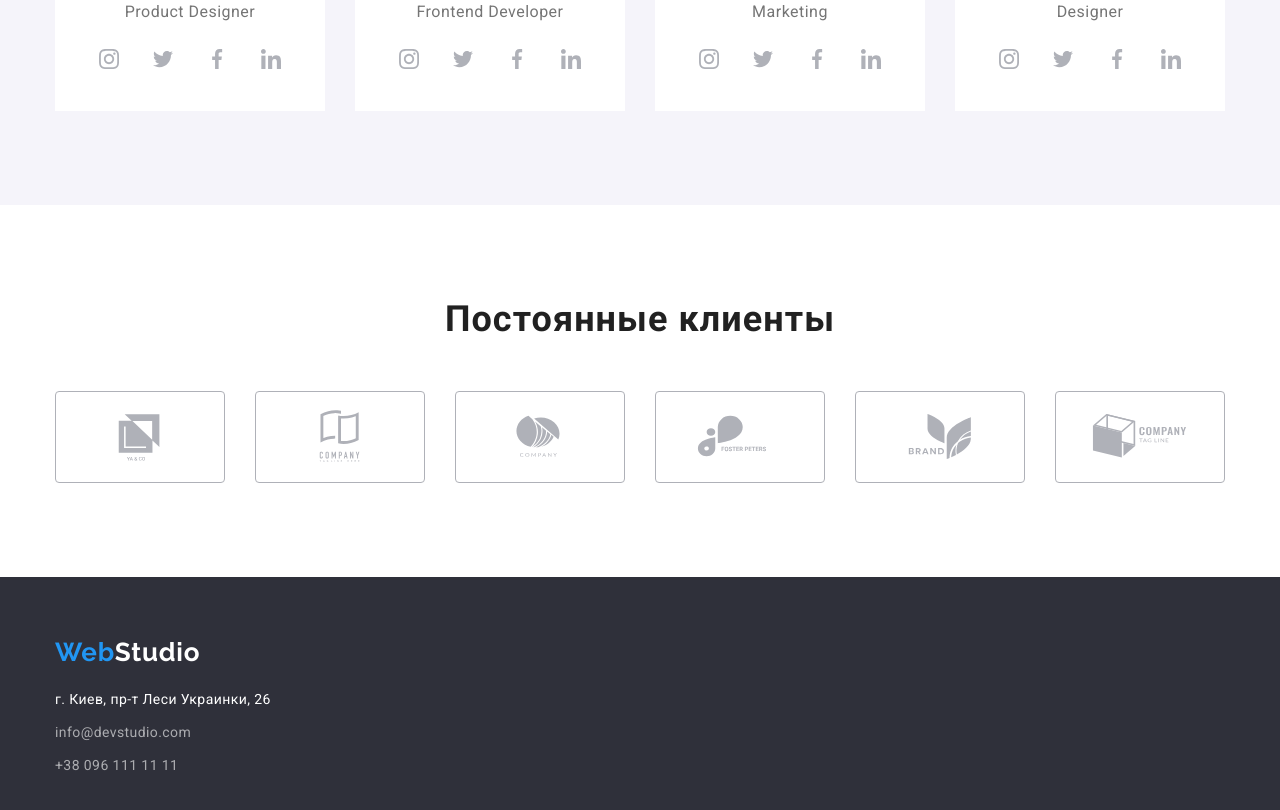
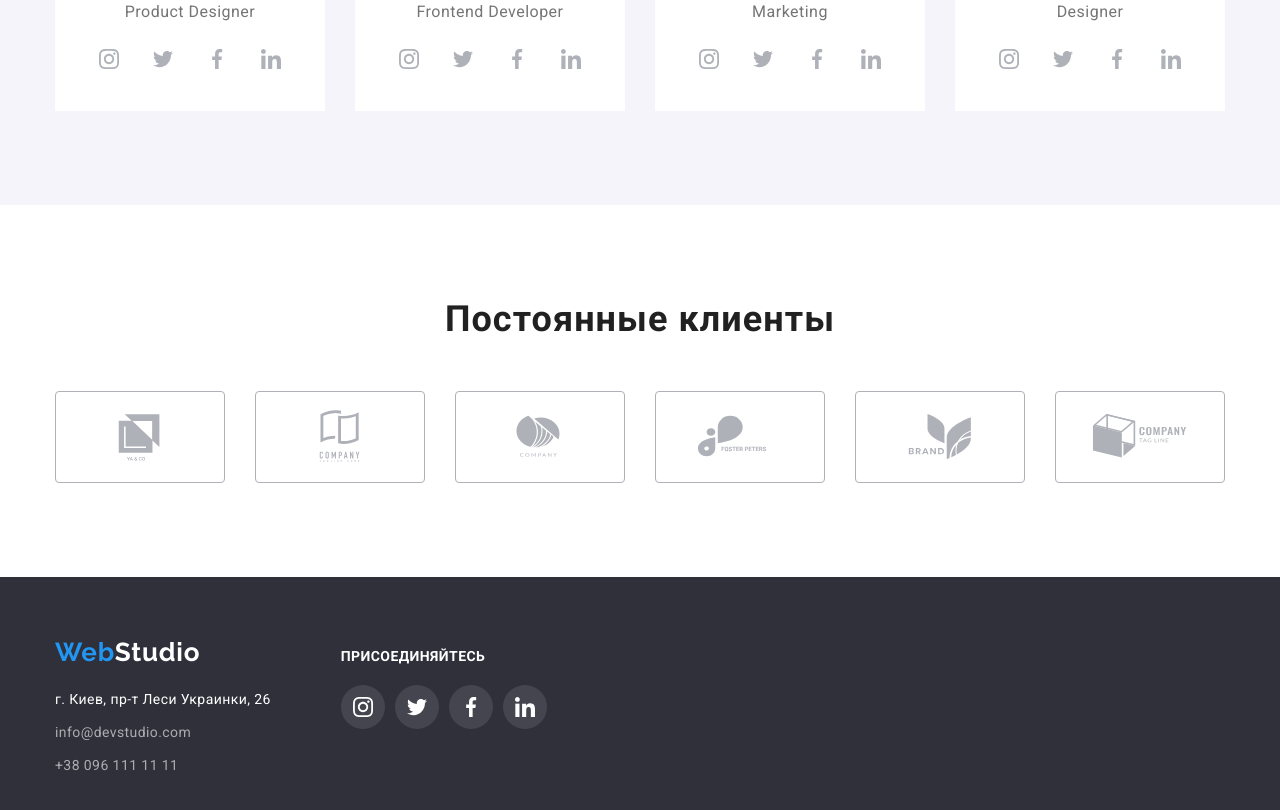
Before and after one commit to MaksimGordienko89/goit-markup-hw-04, a plain HTML site: page index.html in a window 1280 px wide. Shown: the part 2101-2911 px from the top of the page. Drawn offline with nearby package versions, Linux system fonts and the light colour scheme.

Commit message:
add_decor

```diff
--- a/index.html
+++ b/index.html
@@ -370,7 +370,8 @@
       </section>
     </main>
     <footer>
-      <div class="conteiner">
+      <div class="conteiner conteiner-wrap">
+        <div class="contact">
           <a class="footer-logo" href="./index.html" lang="en"
             ><span class="web-color">Web</span>Studio</a
           >
@@ -398,7 +399,48 @@
             </ul>
           </address>
         </div>
-      <div class="container"></div>
+        <div class="follow">
+          <h3 class="follow-title">присоединяйтесь</h3>
+          <ul class="follow-soc-list">
+            <li class="follow-soc-item">
+              <a href="" class="follow-soc-link">
+                <svg class="icon-instagramm" width="20px" height="20px">
+                  <use
+                    href="./images/icons/symbol-defs.svg#icon-instagram-2"
+                  ></use>
+                </svg>
+              </a>
+            </li>
+            <li class="follow-soc-item">
+              <a href="" class="follow-soc-link">
+                <svg class="icon-twitter" width="20px" height="20px">
+                  <use
+                    href="./images/icons/symbol-defs.svg#icon-twitter-1"
+                  ></use>
+                </svg>
+              </a>
+            </li>
+            <li class="follow-soc-item">
+              <a href="" class="follow-soc-link">
+                <svg class="icon-facebook" width="20px" height="20px">
+                  <use
+                    href="./images/icons/symbol-defs.svg#icon-facebook-1"
+                  ></use>
+                </svg>
+              </a>
+            </li>
+            <li class="follow-soc-item">
+              <a href="" class="follow-soc-link">
+                <svg class="icon-linkedin" width="20px" height="20px">
+                  <use
+                    href="./images/icons/symbol-defs.svg#icon-linkedin-1"
+                  ></use>
+                </svg>
+              </a>
+            </li>
+          </ul>
+        </div>
+      </div>
     </footer>
   </body>
 </html>
--- a/styles/styles.css
+++ b/styles/styles.css
@@ -400,6 +400,49 @@ img {
   fill: var(--accent-color);
   border: 1px solid var(--accent-color);
 }
+.follow {
+  margin-left: 70px;
+}
+.follow-title {
+  font-family: "Roboto";
+  font-style: normal;
+  font-weight: 700;
+  font-size: 14px;
+  line-height: 1.14;
+  letter-spacing: 0.03em;
+  text-transform: uppercase;
+  color: #ffffff;
+  margin-bottom: 20px;
+}
+.follow-soc-link {
+  width: 44px;
+  height: 44px;
+  border-radius: 50%;
+  display: flex;
+  align-items: center;
+  justify-content: center;
+  background: rgba(255, 255, 255, 0.1);
+  fill: var(--main-lite-color);
+}
+.follow-soc-list {
+  list-style: none;
+  display: flex;
+}
+.follow-soc-item + .follow-soc-item {
+  margin-left: 10px;
+}
+.follow-soc-link:hover {
+  background-color: var(--accent-color);
+  fill: var(--main-lite-color);
+}
+.follow-soc-link:focus {
+  background-color: var(--accent-color);
+  fill: var(--main-lite-color);
+}
+.conteiner-wrap {
+  display: flex;
+  align-items: baseline;
+}
 footer {
   background-color: #2f303a;
   padding-top: 60px;
@@ -430,6 +473,8 @@ footer {
   display: block;
   list-style: none;
   margin-top: 9px;
+  max-width: 231px;
+  margin-right: 0;
 }
 .footer-adress {
   margin-top: 0;
```
Also changed, not shown: portfolio.html (+44 -1 lines). Lines whose indentation alone changed are shown as unchanged.
